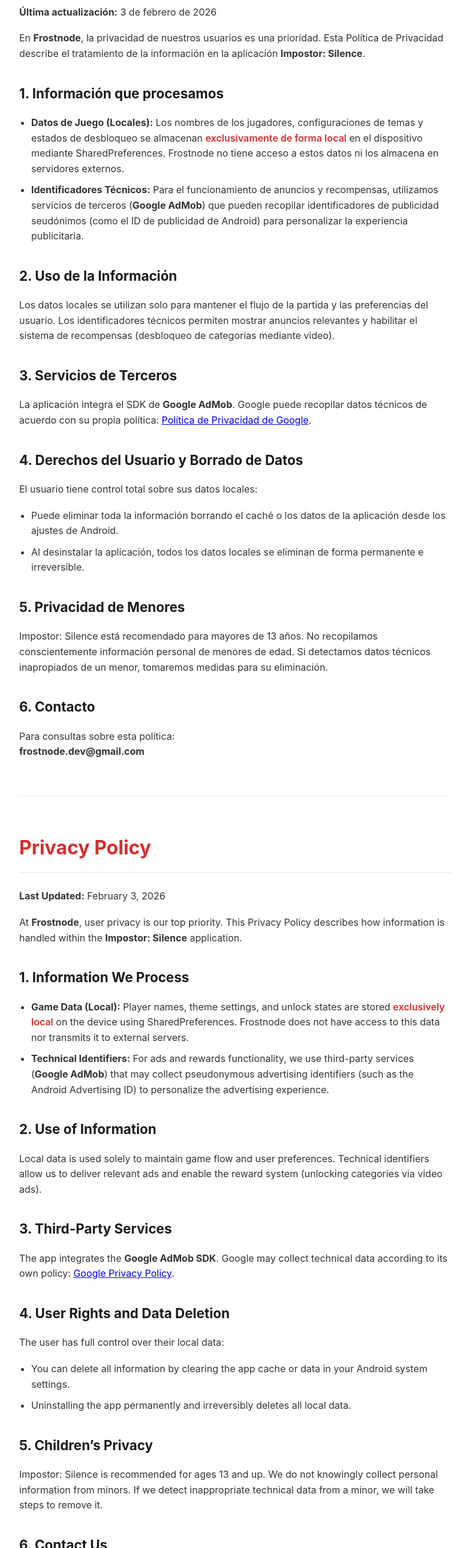
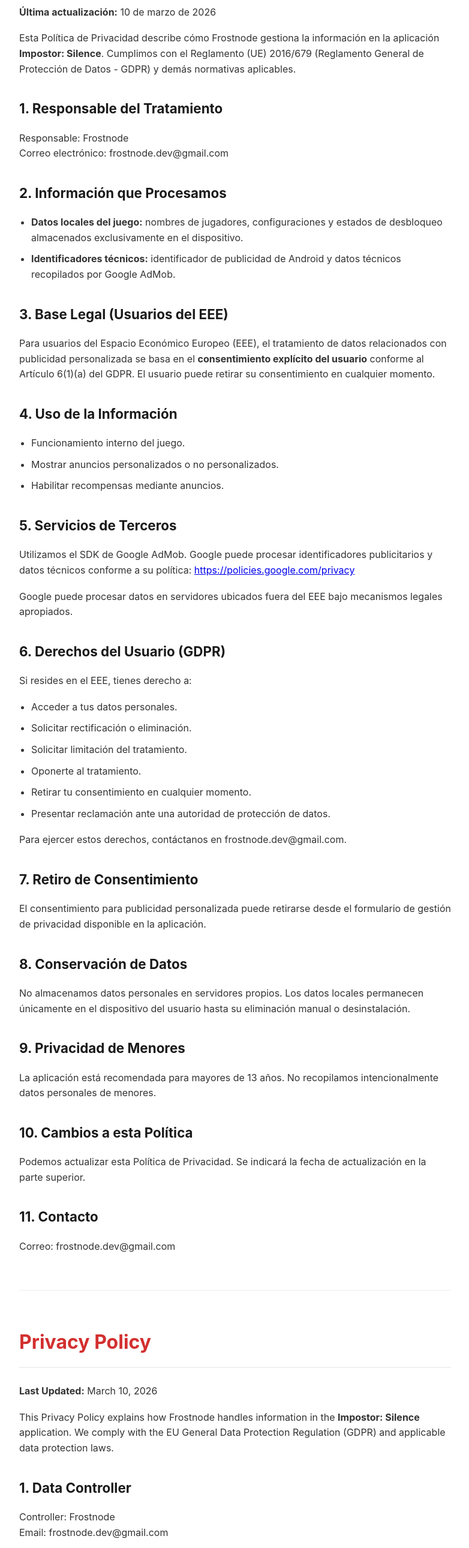
Before and after one commit to frost-node/politica-impostor, a plain HTML site: page index.html in a window 1280 px wide. Shown: the part 220-2800 px from the top of the page at 60% size, without its empty margins (248-1030 px from the left). Drawn offline with Linux system fonts and the light colour scheme.

Commit message:
Update index.html

```diff
--- a/index.html
+++ b/index.html
@@ -56,76 +56,128 @@
 
 <section id="spanish">
 <h1>Política de Privacidad</h1>
-        <p><strong>Última actualización:</strong> 3 de febrero de 2026</p>
+<p><strong>Última actualización:</strong> 10 de marzo de 2026</p>
 
-        <p>En <strong>Frostnode</strong>, la privacidad de nuestros usuarios es una prioridad. Esta Política de Privacidad describe el tratamiento de la información en la aplicación <strong>Impostor: Silence</strong>.</p>
+<p>Esta Política de Privacidad describe cómo Frostnode gestiona la información en la aplicación <strong>Impostor: Silence</strong>. Cumplimos con el Reglamento (UE) 2016/679 (Reglamento General de Protección de Datos - GDPR) y demás normativas aplicables.</p>
 
-        <h2>1. Información que procesamos</h2>
+<h2>1. Responsable del Tratamiento</h2>
+<p>Responsable: Frostnode<br>
+Correo electrónico: frostnode.dev@gmail.com</p>
+
+<h2>2. Información que Procesamos</h2>
 <ul>
-            <li><strong>Datos de Juego (Locales):</strong> Los nombres de los jugadores, configuraciones de temas y estados de desbloqueo se almacenan <span class="highlight">exclusivamente de forma local</span> en el dispositivo mediante SharedPreferences. Frostnode no tiene acceso a estos datos ni los almacena en servidores externos.</li>
-            <li><strong>Identificadores Técnicos:</strong> Para el funcionamiento de anuncios y recompensas, utilizamos servicios de terceros (<strong>Google AdMob</strong>) que pueden recopilar identificadores de publicidad seudónimos (como el ID de publicidad de Android) para personalizar la experiencia publicitaria.</li>
+<li><strong>Datos locales del juego:</strong> nombres de jugadores, configuraciones y estados de desbloqueo almacenados exclusivamente en el dispositivo.</li>
+<li><strong>Identificadores técnicos:</strong> identificador de publicidad de Android y datos técnicos recopilados por Google AdMob.</li>
 </ul>
 
-        <h2>2. Uso de la Información</h2>
-        <p>Los datos locales se utilizan solo para mantener el flujo de la partida y las preferencias del usuario. Los identificadores técnicos permiten mostrar anuncios relevantes y habilitar el sistema de recompensas (desbloqueo de categorías mediante video).</p>
+<h2>3. Base Legal (Usuarios del EEE)</h2>
+<p>Para usuarios del Espacio Económico Europeo (EEE), el tratamiento de datos relacionados con publicidad personalizada se basa en el <strong>consentimiento explícito del usuario</strong> conforme al Artículo 6(1)(a) del GDPR. El usuario puede retirar su consentimiento en cualquier momento.</p>
 
-        <h2>3. Servicios de Terceros</h2>
-        <p>La aplicación integra el SDK de <strong>Google AdMob</strong>. Google puede recopilar datos técnicos de acuerdo con su propia política: <a href="https://policies.google.com/privacy" target="_blank">Política de Privacidad de Google</a>.</p>
-
-        <h2>4. Derechos del Usuario y Borrado de Datos</h2>
-        <p>El usuario tiene control total sobre sus datos locales:</p>
+<h2>4. Uso de la Información</h2>
 <ul>
-            <li>Puede eliminar toda la información borrando el caché o los datos de la aplicación desde los ajustes de Android.</li>
-            <li>Al desinstalar la aplicación, todos los datos locales se eliminan de forma permanente e irreversible.</li>
+<li>Funcionamiento interno del juego.</li>
+<li>Mostrar anuncios personalizados o no personalizados.</li>
+<li>Habilitar recompensas mediante anuncios.</li>
 </ul>
 
-        <h2>5. Privacidad de Menores</h2>
-        <p>Impostor: Silence está recomendado para mayores de 13 años. No recopilamos conscientemente información personal de menores de edad. Si detectamos datos técnicos inapropiados de un menor, tomaremos medidas para su eliminación.</p>
+<h2>5. Servicios de Terceros</h2>
+<p>Utilizamos el SDK de Google AdMob. Google puede procesar identificadores publicitarios y datos técnicos conforme a su política:
+<a href="https://policies.google.com/privacy" target="_blank">https://policies.google.com/privacy</a></p>
 
-        <h2>6. Contacto</h2>
-        <p>Para consultas sobre esta política: <br>
-        <strong>frostnode.dev@gmail.com</strong></p>
+<p>Google puede procesar datos en servidores ubicados fuera del EEE bajo mecanismos legales apropiados.</p>
+
+<h2>6. Derechos del Usuario (GDPR)</h2>
+<p>Si resides en el EEE, tienes derecho a:</p>
+<ul>
+<li>Acceder a tus datos personales.</li>
+<li>Solicitar rectificación o eliminación.</li>
+<li>Solicitar limitación del tratamiento.</li>
+<li>Oponerte al tratamiento.</li>
+<li>Retirar tu consentimiento en cualquier momento.</li>
+<li>Presentar reclamación ante una autoridad de protección de datos.</li>
+</ul>
+
+<p>Para ejercer estos derechos, contáctanos en frostnode.dev@gmail.com.</p>
+
+<h2>7. Retiro de Consentimiento</h2>
+<p>El consentimiento para publicidad personalizada puede retirarse desde el formulario de gestión de privacidad disponible en la aplicación.</p>
+
+<h2>8. Conservación de Datos</h2>
+<p>No almacenamos datos personales en servidores propios. Los datos locales permanecen únicamente en el dispositivo del usuario hasta su eliminación manual o desinstalación.</p>
+
+<h2>9. Privacidad de Menores</h2>
+<p>La aplicación está recomendada para mayores de 13 años. No recopilamos intencionalmente datos personales de menores.</p>
+
+<h2>10. Cambios a esta Política</h2>
+<p>Podemos actualizar esta Política de Privacidad. Se indicará la fecha de actualización en la parte superior.</p>
+
+<h2>11. Contacto</h2>
+<p>Correo: frostnode.dev@gmail.com</p>
 </section>
 
 <hr>
 
 <section id="english">
 <h1>Privacy Policy</h1>
-        <p><strong>Last Updated:</strong> February 3, 2026</p>
+<p><strong>Last Updated:</strong> March 10, 2026</p>
 
-        <p>At <strong>Frostnode</strong>, user privacy is our top priority. This Privacy Policy describes how information is handled within the <strong>Impostor: Silence</strong> application.</p>
+<p>This Privacy Policy explains how Frostnode handles information in the <strong>Impostor: Silence</strong> application. We comply with the EU General Data Protection Regulation (GDPR) and applicable data protection laws.</p>
 
-        <h2>1. Information We Process</h2>
+<h2>1. Data Controller</h2>
+<p>Controller: Frostnode<br>
+Email: frostnode.dev@gmail.com</p>
+
+<h2>2. Information We Process</h2>
 <ul>
-            <li><strong>Game Data (Local):</strong> Player names, theme settings, and unlock states are stored <span class="highlight">exclusively local</span> on the device using SharedPreferences. Frostnode does not have access to this data nor transmits it to external servers.</li>
-            <li><strong>Technical Identifiers:</strong> For ads and rewards functionality, we use third-party services (<strong>Google AdMob</strong>) that may collect pseudonymous advertising identifiers (such as the Android Advertising ID) to personalize the advertising experience.</li>
+<li><strong>Local game data:</strong> stored exclusively on the user’s device.</li>
+<li><strong>Technical identifiers:</strong> advertising ID and technical data collected via Google AdMob.</li>
 </ul>
 
-        <h2>2. Use of Information</h2>
-        <p>Local data is used solely to maintain game flow and user preferences. Technical identifiers allow us to deliver relevant ads and enable the reward system (unlocking categories via video ads).</p>
+<h2>3. Legal Basis (EEA Users)</h2>
+<p>For users located in the European Economic Area, personalized advertising is processed based on the user's explicit consent under Article 6(1)(a) GDPR.</p>
 
-        <h2>3. Third-Party Services</h2>
-        <p>The app integrates the <strong>Google AdMob SDK</strong>. Google may collect technical data according to its own policy: <a href="https://policies.google.com/privacy" target="_blank">Google Privacy Policy</a>.</p>
-
-        <h2>4. User Rights and Data Deletion</h2>
-        <p>The user has full control over their local data:</p>
+<h2>4. Use of Information</h2>
 <ul>
-            <li>You can delete all information by clearing the app cache or data in your Android system settings.</li>
-            <li>Uninstalling the app permanently and irreversibly deletes all local data.</li>
+<li>Game functionality.</li>
+<li>Serving personalized or non-personalized ads.</li>
+<li>Rewarded ad functionality.</li>
 </ul>
 
-        <h2>5. Children’s Privacy</h2>
-        <p>Impostor: Silence is recommended for ages 13 and up. We do not knowingly collect personal information from minors. If we detect inappropriate technical data from a minor, we will take steps to remove it.</p>
+<h2>5. Third-Party Services</h2>
+<p>We use the Google AdMob SDK. Google may process advertising identifiers according to its Privacy Policy:
+<a href="https://policies.google.com/privacy" target="_blank">https://policies.google.com/privacy</a></p>
 
-        <h2>6. Contact Us</h2>
-        <p>For questions regarding this policy: <br>
-        <strong>frostnode.dev@gmail.com</strong></p>
+<h2>6. Your GDPR Rights</h2>
+<ul>
+<li>Right of access.</li>
+<li>Right to rectification.</li>
+<li>Right to erasure.</li>
+<li>Right to restriction.</li>
+<li>Right to object.</li>
+<li>Right to withdraw consent at any time.</li>
+<li>Right to lodge a complaint with a supervisory authority.</li>
+</ul>
+
+<h2>7. Withdrawal of Consent</h2>
+<p>You may withdraw your consent for personalized advertising at any time via the in-app privacy settings.</p>
+
+<h2>8. Data Retention</h2>
+<p>We do not store personal data on our own servers. Local data remains on the user's device until deleted.</p>
+
+<h2>9. Children's Privacy</h2>
+<p>The app is recommended for users aged 13 and older.</p>
+
+<h2>10. Changes</h2>
+<p>We may update this policy periodically.</p>
+
+<h2>11. Contact</h2>
+<p>Email: frostnode.dev@gmail.com</p>
 </section>
 
 <div class="footer">
-        <p>© 2026 Frostnode. All rights reserved. | Todos los derechos reservados.</p>
-    </div>
+<p>© 2026 Frostnode. All rights reserved.</p>
 </div>
 
+</div>
 </body>
 </html>
```
Lines whose indentation alone changed are shown as unchanged.
